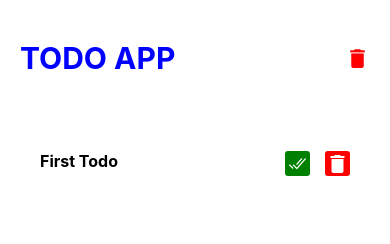
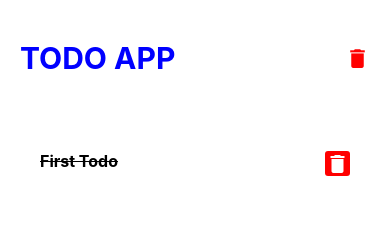
Before and after one commit to NyX1337/GymApp, a React Native app: screen / in a window 390 px wide. Shown: the top 244 px of the page. Built offline with nearby package versions, Linux system fonts and the light colour scheme.

Commit message:
added conditional rendering for checkmark todo button

```diff
--- a/App.tsx
+++ b/App.tsx
@@ -13,18 +13,30 @@ import {
 export default function App() {
   const [todo, setTodo] = useState([
     { id: 1, task: 'First Todo', completed: true },
-    { id: 2, task: 'Second Todo', completed: true },
+    { id: 2, task: 'Second Todo', completed: false },
   ])
 
   function ListItem({ todo }) {
     return (
       <View style={styles.listItems}>
         <View style={{ flex: 1 }}>
-          <Text style={styles.addItemsText}>{todo?.task}</Text>
+          <Text
+            style={{
+              fontWeight: 'bold',
+              fontSize: 16,
+              color: 'black',
+              textDecorationLine: todo?.completed ? 'line-through' : 'none',
+            }}
+          >
+            {todo?.task}
+          </Text>
         </View>
-        <TouchableOpacity style={[styles.Icons]}>
-          <Ionicons name='checkmark-done' size={20} color='white' />
-        </TouchableOpacity>
+        {!todo?.completed && (
+          <TouchableOpacity style={[styles.Icons]}>
+            <Ionicons name='checkmark-done' size={20} color='white' />
+          </TouchableOpacity>
+        )}
+
         <TouchableOpacity style={[styles.Icons, { backgroundColor: 'red' }]}>
           <MaterialCommunityIcons name='delete' size={24} color='white' />
         </TouchableOpacity>
```
